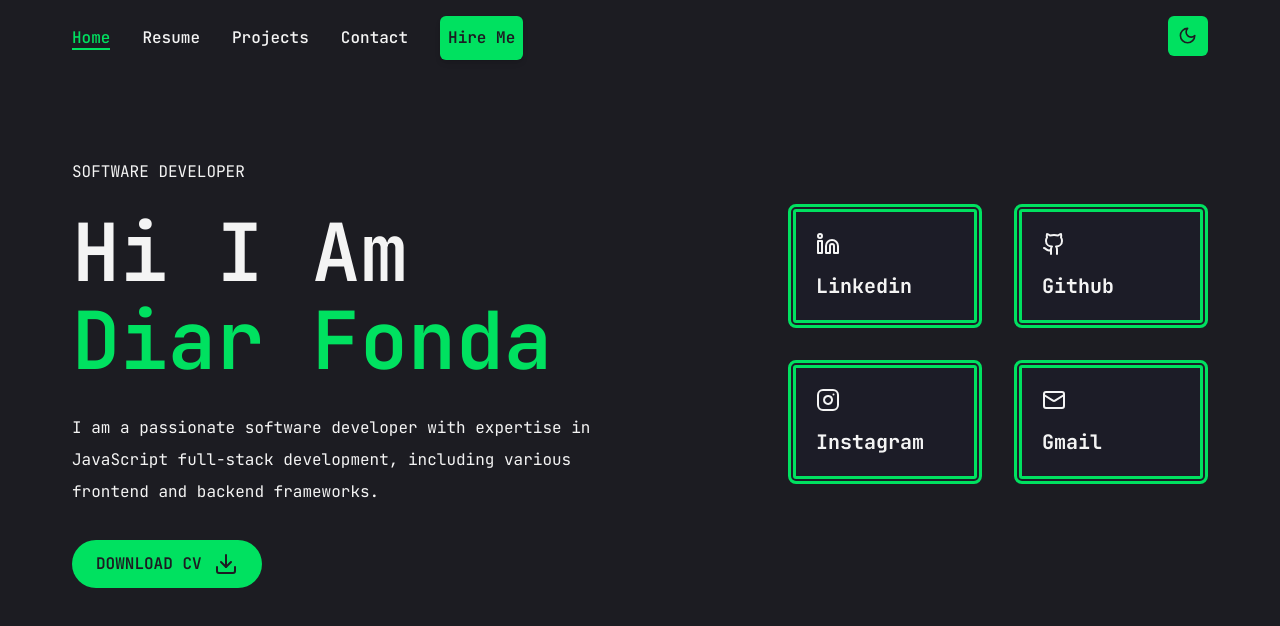
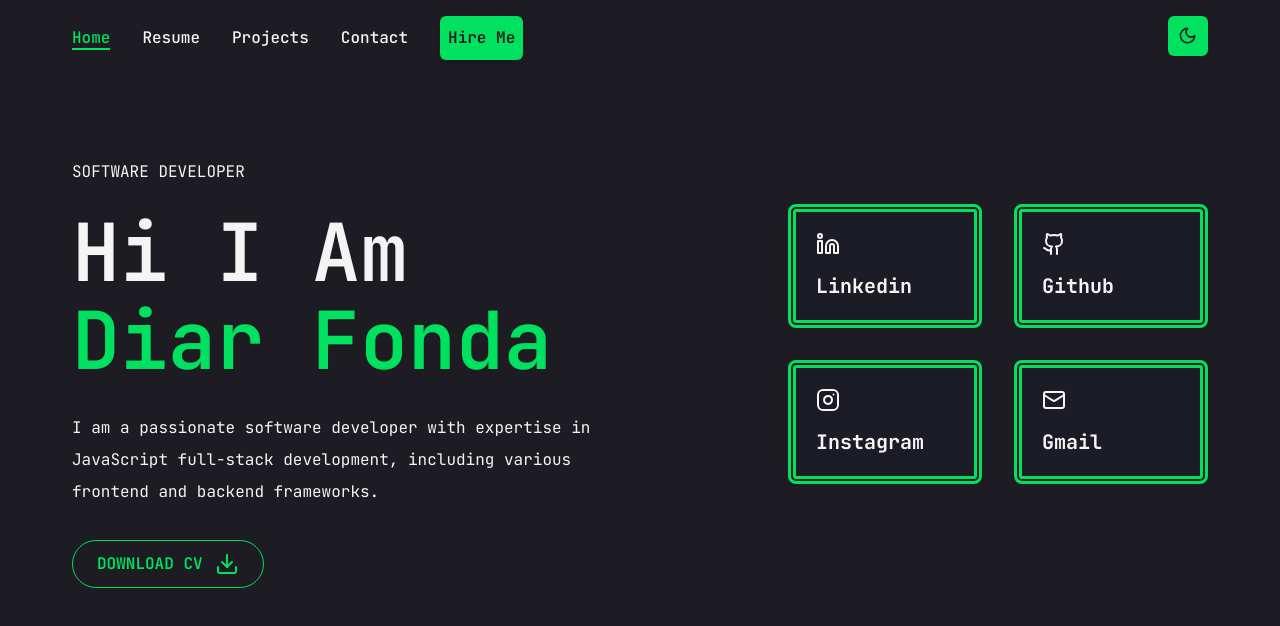
Before and after one commit to DiarFonda/portfolio, a Next.js app: page / in a window 1280 px wide. Shown: the top 626 px of the page. Built offline with nearby package versions, Linux system fonts and the light colour scheme.

Commit message:
fixed theme related bugs

```diff
--- a/components/HeroSection.tsx
+++ b/components/HeroSection.tsx
@@ -8,17 +8,19 @@ import { PopoverTrigger } from "@radix-ui/react-popover";
 import { useEffect, useState } from "react";
 
 const HeroSection = () => {
-  const [localTheme, setLocalTheme] = useState("");
-
-  const { systemTheme } = useTheme();
-
-  const isDarkMode =
-    localTheme === "system" ? systemTheme === "dark" : localTheme === "dark";
+  const { systemTheme, theme } = useTheme();
+  const [resolvedTheme, setResolvedTheme] = useState("");
 
   useEffect(() => {
-    const storedTheme = localStorage.getItem("theme");
-    setLocalTheme(storedTheme || "light");
-  }, []);
+    // Detect and set the theme immediately on the first render
+    if (theme === "system") {
+      setResolvedTheme(String(systemTheme));
+    } else {
+      setResolvedTheme(String(theme));
+    }
+  }, [theme, systemTheme]);
+
+  const isDarkMode = resolvedTheme === "dark";
 
   return (
     <div className="text-center lg:text-left">
--- a/components/ui/ProjectCarousel.tsx
+++ b/components/ui/ProjectCarousel.tsx
@@ -12,17 +12,19 @@ import { useTheme } from "next-themes";
 import { useEffect, useState } from "react";
 
 const ProjectCarousel = ({ setApi }: any) => {
-  const [localTheme, setLocalTheme] = useState("");
-
-  const { systemTheme } = useTheme();
-
-  const isDarkMode =
-    localTheme === "system" ? systemTheme === "dark" : localTheme === "dark";
+  const { systemTheme, theme } = useTheme();
+  const [resolvedTheme, setResolvedTheme] = useState("");
 
   useEffect(() => {
-    const storedTheme = localStorage.getItem("theme");
-    setLocalTheme(storedTheme || "light");
-  }, []);
+    // Detect and set the theme immediately on the first render
+    if (theme === "system") {
+      setResolvedTheme(String(systemTheme));
+    } else {
+      setResolvedTheme(String(theme));
+    }
+  }, [theme, systemTheme]);
+
+  const isDarkMode = resolvedTheme === "dark";
 
   return (
     <div className="mx-auto w-[80%] lg:w-[50%] ">
--- a/lib/data.ts
+++ b/lib/data.ts
@@ -14,7 +14,7 @@ export const projects = [
       { name: "GraphQl" },
       { name: "PostgresSql" },
     ],
-    image: "/assets/work/pabau.avif",
+    image: "/assets/work/pabau.png",
     live: "",
     github: "",
   },
```
Also changed, not shown: public/assets/work/Pabau.avif (deleted), public/assets/work/pabau.png (added).
